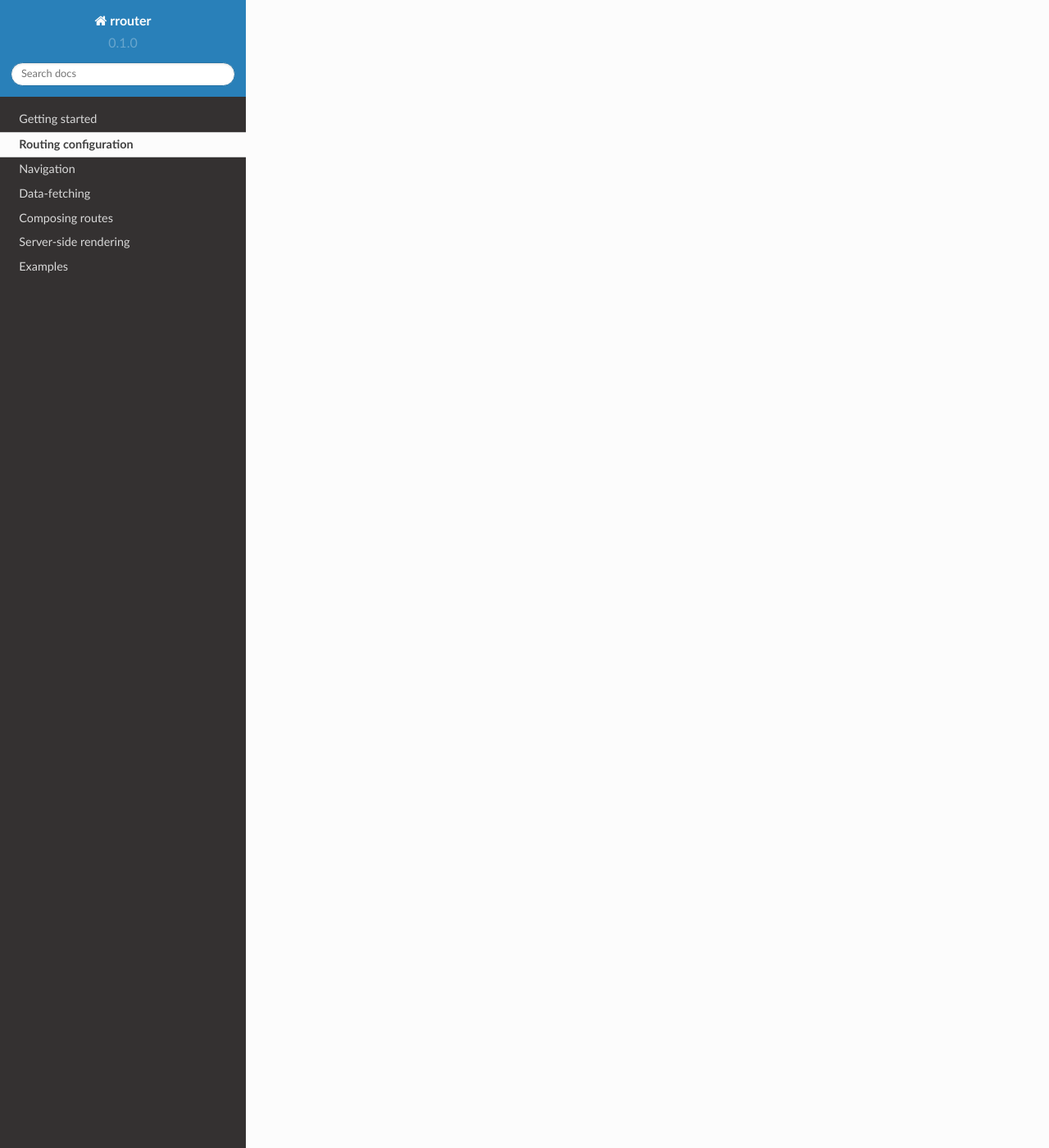
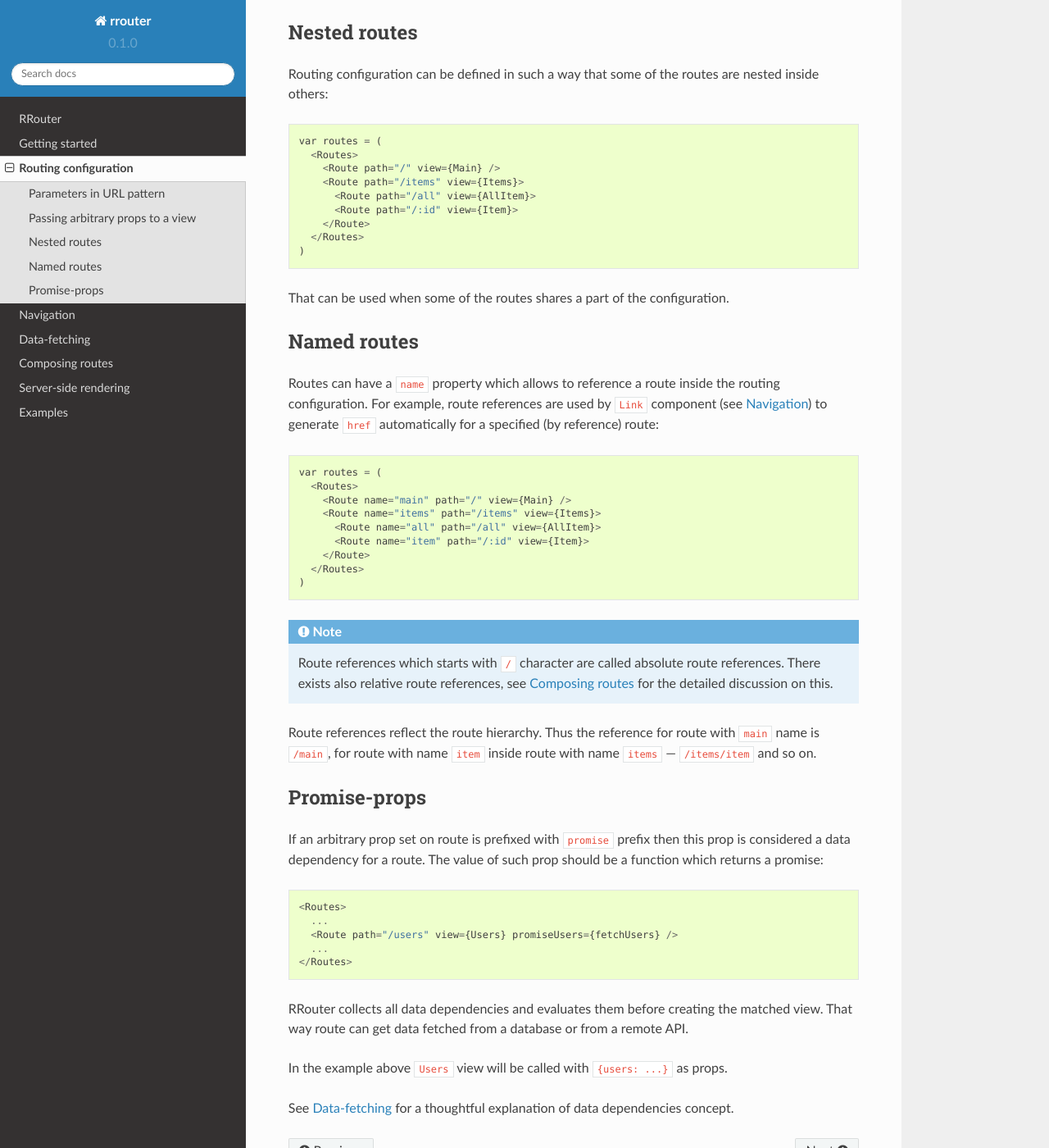
Before and after one commit to andreypopp/rrouter, a Sphinx documentation site: the page built from docs/routing-configuration.rst, in a window 1280 px wide and 1400 px high, scrolled down 1542 px. Shown: the whole window at 82% size. Built offline with Sphinx 7.4.7 and the Read the Docs theme 2.0.0, drawn with Linux system fonts in a browser that asks for light colours; some of the changed text lies outside the part shown.

Commit message:
docs: routing configuration

```diff
--- a/docs/index.rst
+++ b/docs/index.rst
@@ -89,9 +89,10 @@
 top of RRouter with a couple of lines of code.
 
 .. toctree::
-   :maxdepth: 2
+   :maxdepth: 3
    :hidden:
 
+   self
    usage
    routing-configuration
    navigation
--- a/docs/routing-configuration.rst
+++ b/docs/routing-configuration.rst
@@ -1,2 +1,141 @@
 Routing configuration
 =====================
+
+Routing is configured using ``Route`` and ``Routes`` functions which produce
+route descriptors::
+
+    var RRouter = require('rrouter')
+
+    var Route = RRouter.Route
+    var Routes = RRouter.Routes
+
+The difference between ``Routes`` and ``Route`` is that ``Routes`` should be
+used at the top-level.
+
+.. note::
+  :class: inline
+
+  see :doc:`composing-routes` for the detailed explanation of the differences
+  between ``Routes`` and ``Route``
+
+The basic routing configuration can look like::
+
+    var routes = (
+      <Routes>
+        <Route path="/" view={Main} />
+        <Route path="/about" view={About} />
+      </Routes>
+    )
+
+Property ``path`` specifies the URL pattern for the route, ``view`` specifies
+which component should be instantiated when the route's URL pattern matches the
+current active path.
+
+Parameters in URL pattern
+-------------------------
+
+URL pattern can have parameters which are matched against a single URL path
+segment. This is similar to how Express_ works::
+
+  <Routes>
+    ...
+    <Route path="/users/:username" view={User} />
+    ...
+  </Routes>
+
+Route's view gets all parameters extracted from URL as props. Given the rout
+configuration above, on URL ``/users/john`` route will match and ``User`` view
+will be created with ``{username: "john"}`` as props.
+
+.. _Express: http://expressjs.com/
+
+Passing arbitrary props to a view
+---------------------------------
+
+You can pass arbitrary props into view by setting them on a corresponding
+route::
+
+  <Routes>
+    ...
+    <Route path="/users" view={Users} someProp="hello" />
+    ...
+  </Routes>
+
+In the example above ``Users`` view will be created with ``{someProp: "hello"}``
+as props.
+
+The only props which won't be passed to a view are those which have a special
+meaning to RRouter: ``name``, ``path`` and ``view``.
+
+In the case of the nested routing configuration props will be collected along
+the matched routes. More specific routes' props will override less specific.
+
+Nested routes
+-------------
+
+Routing configuration can be defined in such a way that some of the routes are
+nested inside others::
+
+    var routes = (
+      <Routes>
+        <Route path="/" view={Main} />
+        <Route path="/items" view={Items}>
+          <Route path="/all" view={AllItem}>
+          <Route path="/:id" view={Item}>
+        </Route>
+      </Routes>
+    )
+
+That can be used when some of the routes shares a part of the configuration.
+
+Named routes
+------------
+
+Routes can have a ``name`` property which allows to reference a route inside the
+routing configuration. For example, route references are used by ``Link``
+component (see :doc:`navigation`) to generate ``href`` automatically for a
+specified (by reference) route::
+
+    var routes = (
+      <Routes>
+        <Route name="main" path="/" view={Main} />
+        <Route name="items" path="/items" view={Items}>
+          <Route name="all" path="/all" view={AllItem}>
+          <Route name="item" path="/:id" view={Item}>
+        </Route>
+      </Routes>
+    )
+
+.. note::
+  :class: inline
+
+  Route references which starts with ``/`` character are called absolute route
+  references. There exists also relative route references, see
+  :doc:`composing-routes` for the detailed discussion on this.
+
+Route references reflect the route hierarchy. Thus the reference for route with
+``main`` name is ``/main``, for route with name ``item`` inside route with name
+``items`` — ``/items/item`` and so on.
+
+Promise-props
+-------------
+
+If an arbitrary prop set on route is prefixed with ``promise`` prefix then this
+prop is considered a data dependency for a route. The value of such prop should
+be a function which returns a promise::
+
+  <Routes>
+    ...
+    <Route path="/users" view={Users} promiseUsers={fetchUsers} />
+    ...
+  </Routes>
+
+RRouter collects all data dependencies and evaluates them before creating the
+matched view. That way route can get data fetched from a database or from a
+remote API.
+
+In the example above ``Users`` view will be called with ``{users: ...}`` as
+props.
+
+See :doc:`data-fetching` for a thoughtful explanation of data dependencies
+concept.
```
Also changed, not shown: docs/_static/overrides.css (+8 -0 lines).
